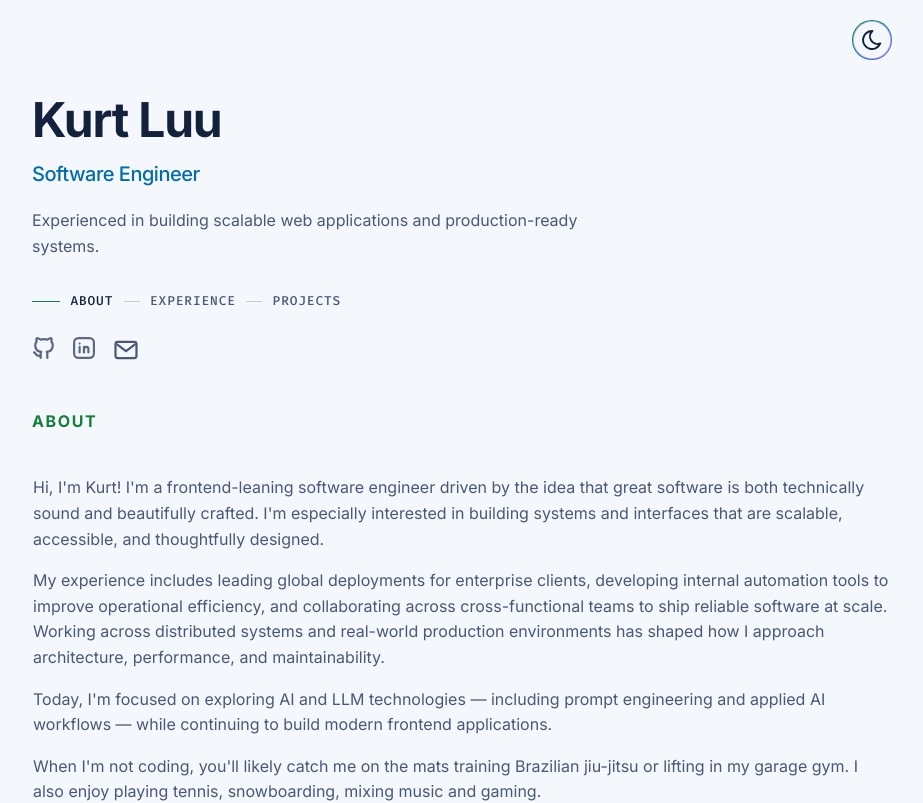
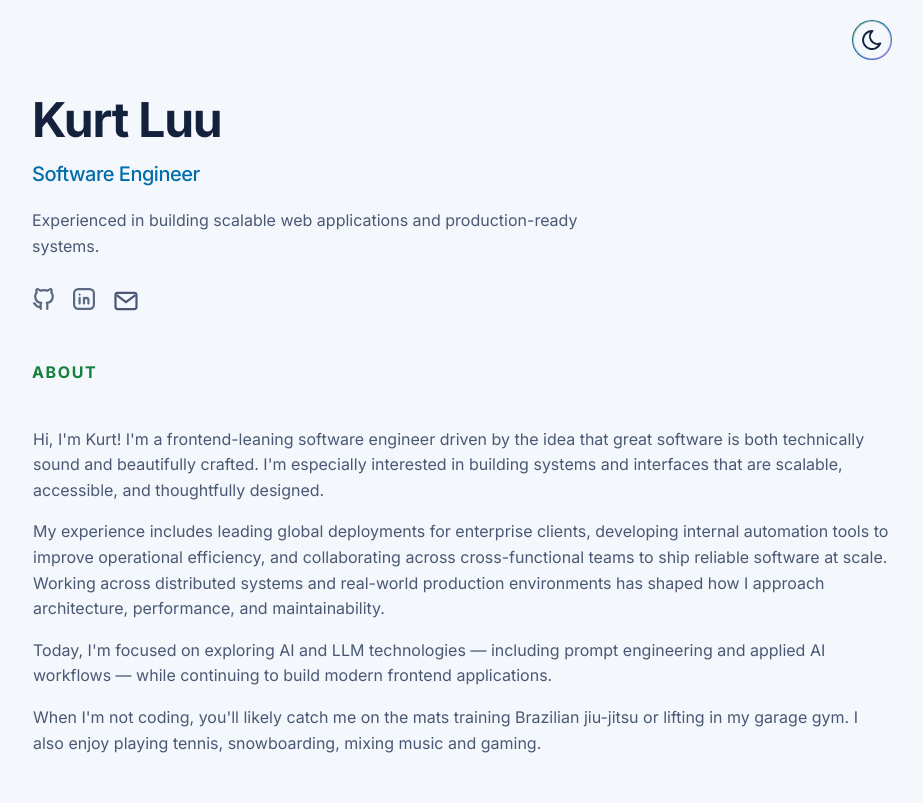
Before and after one commit to kurtluu/portfolio, a React (Vite) app in the folder react-ts-site/: page / in a window 1280 px wide. Shown: the top 803 px of the page, without its empty margins (178-1101 px from the left). Built offline with nearby package versions, Linux system fonts and the light colour scheme.

Commit message:
Remove section navigation

```diff
--- a/react-ts-site/src/App.tsx
+++ b/react-ts-site/src/App.tsx
@@ -3,11 +3,6 @@ import type { PointerEvent } from "react";
 import hclTechLogo from "./assets/HCLTech-logo.svg";
 import microsoftLogo from "./assets/msft-logo.svg";
 import tapLogo from "./assets/tap-logo.png";
-
-type NavItem = {
-  id: string;
-  label: string;
-};
 
 type TimelineItem = {
   period: string;
@@ -23,12 +18,6 @@ type Project = {
   description: string;
   tags: string[];
 };
-
-const navItems: NavItem[] = [
-  { id: "about", label: "About" },
-  { id: "experience", label: "Experience" },
-  { id: "projects", label: "Projects" },
-];
 
 const timeline: TimelineItem[] = [
   {
@@ -130,7 +119,6 @@ const sharedHighlightTerms = [
 ];
 
 const getSocialLinkClassName = (label: string) => `social-link-${label.toLowerCase()}`;
-const getNavLinkClassName = (id: string) => `nav-link-${id}`;
 
 type Theme = "dark" | "light";
 
@@ -225,7 +213,6 @@ function SocialIcon({ label }: { label: string }) {
 }
 
 function App() {
-  const [activeId, setActiveId] = useState("about");
   const [theme, setTheme] = useState<Theme>(() => {
     if (typeof window === "undefined") {
       return "dark";
@@ -242,37 +229,6 @@ function App() {
     document.documentElement.setAttribute("data-theme", theme);
     window.localStorage.setItem("theme", theme);
   }, [theme]);
-
-  useEffect(() => {
-    const sections = navItems
-      .map((item) => document.getElementById(item.id))
-      .filter((el): el is HTMLElement => el !== null);
-
-    if (!sections.length) {
-      return undefined;
-    }
-
-    const observer = new IntersectionObserver(
-      (entries) => {
-        entries.forEach((entry) => {
-          if (entry.isIntersecting) {
-            setActiveId(entry.target.id);
-          }
-        });
-      },
-      {
-        threshold: 0.45,
-        rootMargin: "-10% 0px -35% 0px",
-      }
-    );
-
-    sections.forEach((section) => observer.observe(section));
-
-    return () => {
-      sections.forEach((section) => observer.unobserve(section));
-      observer.disconnect();
-    };
-  }, []);
 
   const handleCardPointerMove = (event: PointerEvent<HTMLElement>) => {
     if (event.pointerType && event.pointerType !== "mouse") {
@@ -353,18 +309,6 @@ function App() {
                 Experienced in building scalable web applications and production-ready systems.
               </p>
             </div>
-
-            <nav id="section-nav" className="section-nav" aria-label="Section navigation">
-              {navItems.map((item) => (
-                <a
-                  key={item.id}
-                  className={`nav-link ${getNavLinkClassName(item.id)} ${activeId === item.id ? "active" : ""}`.trim()}
-                  href={`#${item.id}`}
-                >
-                  {item.label}
-                </a>
-              ))}
-            </nav>
 
             <div className="socials" aria-label="Social links">
               {socialLinks.map((link) => (
--- a/react-ts-site/src/styles.css
+++ b/react-ts-site/src/styles.css
@@ -196,73 +196,6 @@ h1 {
   max-width: 60ch;
   margin-top: 1rem;
   color: var(--muted);
-}
-
-.section-nav {
-  display: flex;
-  flex-direction: row;
-  flex-wrap: wrap;
-  gap: 0.65rem;
-  margin-top: 1rem;
-}
-
-.nav-link {
-  position: relative;
-  display: inline-flex;
-  align-items: center;
-  gap: 0.65rem;
-  width: fit-content;
-  color: var(--muted);
-  text-decoration: none;
-  font: 500 0.8rem/1 "Fira Code", monospace;
-  text-transform: uppercase;
-  letter-spacing: 0.07em;
-  transition: color 0.2s ease;
-}
-
-.nav-link::before {
-  content: "";
-  display: inline-block;
-  width: 16px;
-  height: 1px;
-  background: var(--line);
-  transition: width 0.2s ease, background-color 0.2s ease;
-}
-
-.nav-link:hover,
-.nav-link.active {
-  color: var(--text);
-}
-
-.nav-link:hover::before,
-.nav-link.active::before {
-  width: 28px;
-  background: var(--accent);
-}
-
-.nav-link-about:hover::before,
-.nav-link-about.active::before {
-  background: var(--about-accent);
-}
-
-:root[data-theme="light"] .nav-link-about:hover::before,
-:root[data-theme="light"] .nav-link-about.active::before {
-  background: var(--about-accent);
-}
-
-.nav-link-experience:hover::before,
-.nav-link-experience.active::before {
-  background: var(--accent);
-}
-
-.nav-link-projects:hover::before,
-.nav-link-projects.active::before {
-  background: #a78bfa;
-}
-
-:root[data-theme="light"] .nav-link-projects:hover::before,
-:root[data-theme="light"] .nav-link-projects.active::before {
-  background: #8b5cf6;
 }
 
 .socials {
```
